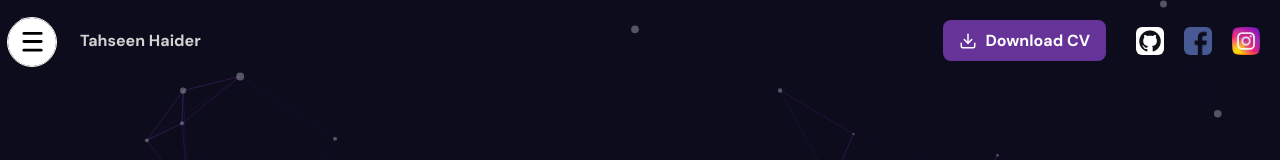
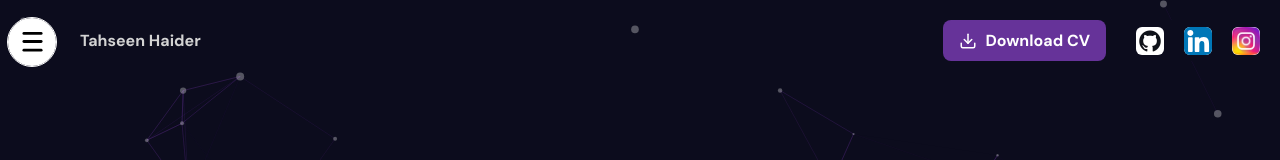
Before and after one commit to tahseen-haider/portfolio_app, a React (Vite) app: page / in a window 1280 px wide. Shown: the top 160 px of the page. Built offline with nearby package versions, Linux system fonts and the light colour scheme.

Commit message:
Update: change socials links

```diff
--- a/src/components/navbar/Navbar.jsx
+++ b/src/components/navbar/Navbar.jsx
@@ -37,17 +37,20 @@ export default function Navbar() {
               />
             </a>
             <a
-              href="https://www.facebook.com/people/Tahseen-Haider/pfbid06dGfVscMm12bERh5ojavyAqUj398hzmYSeSEorkSnApiBxy5Va3FGim5H1VbFzsAl/"
+              href="https://pk.linkedin.com/in/tahsin-haider-3815721b4"
               target="_blank"
             >
               <img
                 width={30}
                 height={30}
-                src="/images/navbar/facebook.webp"
-                alt="facebook-link"
+                src="/icons/linkedin.svg"
+                alt="linkedin-link"
               />
             </a>
-            <a href="https://www.instagram.com/tahseen021/" target="_blank">
+            <a
+              href="https://www.instagram.com/tahseen_hey_der/"
+              target="_blank"
+            >
               <img
                 width={30}
                 height={30}
--- a/src/components/navbar/navbar.scss
+++ b/src/components/navbar/navbar.scss
@@ -71,6 +71,7 @@
           display: flex;
           border-radius: 6px;
           overflow: hidden;
+          background-color: white;
           svg {
             width: 28px;
             height: 28px;
```
Also changed, not shown: public/icons/linkedin.svg (added).
